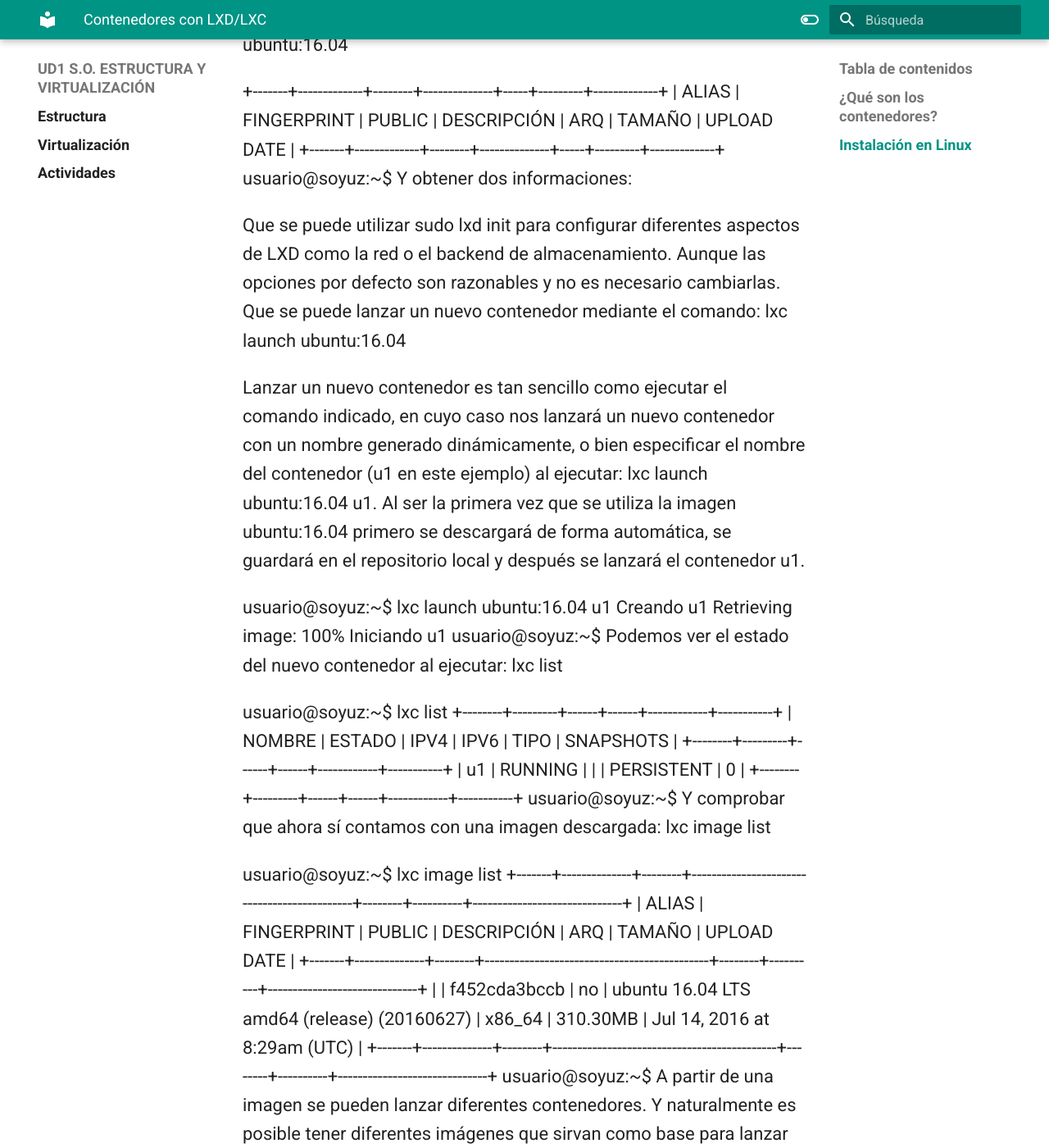
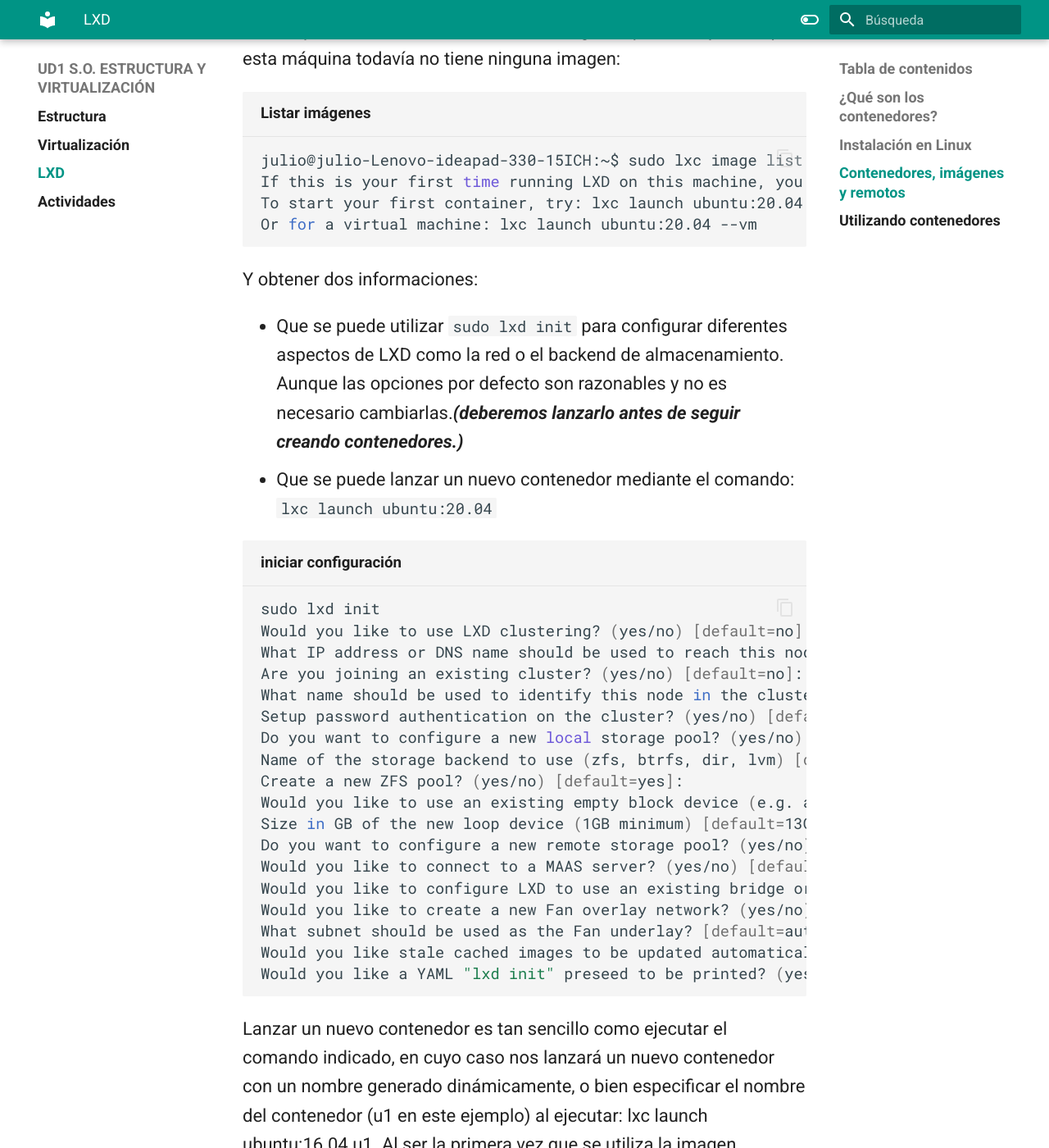
Before and after one commit to jmarlu/ISO, an MkDocs documentation site: the page built from docs/lxd.md, in a window 1280 px wide and 1400 px high, scrolled down 4813 px. Shown: the whole window at 82% size. Built offline with MkDocs 1.6.1 and Material for MkDocs 9.7.7, drawn with Linux system fonts in a browser that asks for light colours; emoji names are drawn with the system emoji font; some of the changed text lies outside the part shown.

Commit message:
introducción lxd

````diff
--- a/docs/lxd.md
+++ b/docs/lxd.md
@@ -10,7 +10,7 @@
 
 Así que el sistema anfitrión y todos los contenedores utilizan el mismo núcleo. En el sistema anfitrión se pueden ver todos los procesos y en cada uno de los contenedores únicamente los propios. La red, la raíz del sistema de archivos, los ficheros de dispositivo y otros recursos también están virtualizados así que cada contenedor puede tener su propia interfaz de red y sistema de archivos raíz. Incluso es posible que un contenedor utilice una distribución de GNU/Linux diferente del resto pero, eso sí, compartiendo el único núcleo que se ejecuta en el equipo anfitrión.
 
-Las ventaja de los contenedores frente a las máquinas virtuales tradicionales es la eficiencia. Un contenedor es mucho más ligero pues no necesita recrear el hardware de la máquina virtual ni ejecutar dentro otro sistema operativo. Los procesos que se ejecutan en un contenedor al fin y al cabo son procesos nativos del equipo anfitrión. Por lo tanto se consigue un mayor rendimiento y es posible ejecutar en un mismo ordenador un número mucho mayor de contenedores que de máquinas virtuales. Hay artículos en los que se menciona la ejecución de 652 contenedores Ubuntu 14.04LTS en un portátil con 16GB de RAM en el que "solo" es posible ejecutar 31 máquinas KVM sin KSM activado y 65 con KSM activado.
+Las ventaja de los contenedores frente a las máquinas virtuales tradicionales es la eficiencia. Un contenedor es mucho más ligero pues no necesita recrear el hardware de la máquina virtual ni ejecutar dentro otro sistema operativo. Los procesos que se ejecutan en un contenedor al fin y al cabo son procesos nativos del equipo anfitrión. Por lo tanto se consigue un mayor rendimiento y es posible ejecutar en un mismo ordenador un número mucho mayor de contenedores que de máquinas virtuales. Hay artículos en los que se menciona [http://blog.dustinkirkland.com/2015/06/lxd-challenge-how-many-containers-can.html](la ejecución de 652 contenedores Ubuntu 14.04LTS) en un portátil con 16GB de RAM en el que "solo" es posible ejecutar 31 máquinas KVM sin KSM activado y 65 con KSM activado.
 
 El inconveniente de los contenedores frente a la virtualización completa asistida por hardware es que se apoya en Linux y todos los contenedores deben ejecutar una distribución de GNU/Linux. Pero como usted sabe con una distribución de GNU/Linux es posible hacer mucho.
 
@@ -24,7 +24,7 @@
 
 LXD se puede instalar sobre Ubuntu 14.04 LTS agregando su propio PPA, pero en la versión 16.04 LTS forma parte de los repositorios oficiales y viene acompañado de una gran novedad: ZFS. LXD puede utilizar diferentes storage-backends, por defecto se utiliza un directorio en el sistema de archivos pero combinar los contenedores con alguna herramienta que proporcione COW (como ZFS, Btrfs o LVM) permite mejorar la velocidad y economizar espacio al trabajar con snapshots o al copiar contenedores. Aunque para probar LXD bastará cualquier sistema de archivos.
 
-La instalación en LXD en Ubuntu 14.04 LTS se realiza con los siguientes comandos:
+La instalación en LXD en Ubuntu se realiza con los siguientes comandos:
 
 ```bash title="Instalación"
 add-apt-repository ppa:ubuntu-lxc/lxd-stable
@@ -35,13 +35,16 @@
 
 La instalación crea el grupo lxd que incluye a los usuarios que pueden utilizarlo. Pero como la información sobre los grupos a los que pertenece un usuario se lee en el momento de iniciar sesión, ahora será necesario salir y volver a entrar. O, alternativamente, ejecutar:
 
+```bash
 newgrp lxd
-En Ubuntu 16.04 LTS no es necesario hacer nada especial para instalar LXD. Únicamente será necesario que el usuario que lo vaya a utilizar forme parte del grupo lxd.
+```
+
+En Ubuntu no es necesario hacer nada especial para instalar LXD. Únicamente será necesario que el usuario que lo vaya a utilizar forme parte del grupo lxd.
 
 Una vez instalado la gestión de los contenedores se realiza a través de la herramienta lxc. Al ejecutarla sin parámetros se muestran las diferentes opciones:
 
 ```bash
-usuario@soyuz:~$ lxc
+julio@julio-Lenovo-ideapad-330-15ICH:~$ lxc
 Usage: lxc [subcommand] [options]
 Órdenes disponibles
 config - Manage configuration.
@@ -73,67 +76,100 @@
 Entorno:
 LXD_CONF Path to an alternate client configuration directory.
 LXD_DIR Path to an alternate server directory.
-usuario@soyuz:~$
+julio@julio-Lenovo-ideapad-330-15ICH:~$
 ```
 
-Contenedores, imágenes y remotos
+## Contenedores, imágenes y remotos
+
 Los contenedores se lanzan a partir de imágenes y las imágenes se almacenan en repositorios locales o remotos. LXD facilita la gestión de contenedores, imágenes y remotos (repositorios de imágenes). De hecho, gracias a que la mayoría de operaciones son automáticas es posible lanzar un contenedor desde el primer momento (lo que descargará de manera automática la imagen necesaria).
 
 Pero vamos a verlo con más detalle. La primera vez que se ejecuta LXD es posible utilizar el comando lxc image list para comprobar que esta máquina todavía no tiene ninguna imagen:
 
-usuario@soyuz:~$ lxc image list
-Generating a client certificate. This may take a minute...
-If this is your first time using LXD, you should also run: sudo lxd init
-To start your first container, try: lxc launch ubuntu:16.04
+```bash title="Listar imágenes"
+julio@julio-Lenovo-ideapad-330-15ICH:~$ sudo lxc image list # (1)
+If this is your first time running LXD on this machine, you should also run: lxd init
+To start your first container, try: lxc launch ubuntu:20.04
+Or for a virtual machine: lxc launch ubuntu:20.04 --vm
 
-+-------+-------------+--------+--------------+-----+---------+-------------+
-| ALIAS | FINGERPRINT | PUBLIC | DESCRIPCIÓN | ARQ | TAMAÑO | UPLOAD DATE |
-+-------+-------------+--------+--------------+-----+---------+-------------+
-usuario@soyuz:~$
+```
+
+1. :man_raising_hand: deberemos poner sudo para obtener privilegios de administrador.
+
 Y obtener dos informaciones:
 
-Que se puede utilizar sudo lxd init para configurar diferentes aspectos de LXD como la red o el backend de almacenamiento. Aunque las opciones por defecto son razonables y no es necesario cambiarlas.
-Que se puede lanzar un nuevo contenedor mediante el comando: lxc launch ubuntu:16.04
+- Que se puede utilizar `sudo lxd init` para configurar diferentes aspectos de LXD como la red o el backend de almacenamiento. Aunque las opciones por defecto son razonables y no es necesario cambiarlas.**_(deberemos lanzarlo antes de seguir creando contenedores.)_**
+- Que se puede lanzar un nuevo contenedor mediante el comando: `lxc launch ubuntu:20.04`
 
-Lanzar un nuevo contenedor es tan sencillo como ejecutar el comando indicado, en cuyo caso nos lanzará un nuevo contenedor con un nombre generado dinámicamente, o bien especificar el nombre del contenedor (u1 en este ejemplo) al ejecutar: lxc launch ubuntu:16.04 u1. Al ser la primera vez que se utiliza la imagen ubuntu:16.04 primero se descargará de forma automática, se guardará en el repositorio local y después se lanzará el contenedor u1.
+```bash title="iniciar configuración"
+sudo lxd init
+Would you like to use LXD clustering? (yes/no) [default=no]: yes
+What IP address or DNS name should be used to reach this node? [default=192.168.1.37]:
+Are you joining an existing cluster? (yes/no) [default=no]:
+What name should be used to identify this node in the cluster? [default=julio-Lenovo-ideapad-330-15ICH]:
+Setup password authentication on the cluster? (yes/no) [default=no]:
+Do you want to configure a new local storage pool? (yes/no) [default=yes]:
+Name of the storage backend to use (zfs, btrfs, dir, lvm) [default=zfs]:
+Create a new ZFS pool? (yes/no) [default=yes]:
+Would you like to use an existing empty block device (e.g. a disk or partition)? (yes/no) [default=no]:
+Size in GB of the new loop device (1GB minimum) [default=13GB]:
+Do you want to configure a new remote storage pool? (yes/no) [default=no]:
+Would you like to connect to a MAAS server? (yes/no) [default=no]:
+Would you like to configure LXD to use an existing bridge or host interface? (yes/no) [default=no]:
+Would you like to create a new Fan overlay network? (yes/no) [default=yes]:
+What subnet should be used as the Fan underlay? [default=auto]:
+Would you like stale cached images to be updated automatically? (yes/no) [default=yes]
+Would you like a YAML "lxd init" preseed to be printed? (yes/no) [default=no]:
+```
 
-usuario@soyuz:~$ lxc launch ubuntu:16.04 u1
+Lanzar un nuevo contenedor es tan sencillo como ejecutar el comando indicado, en cuyo caso nos lanzará un nuevo contenedor con un nombre generado dinámicamente, o bien especificar el nombre del contenedor (u1 en este ejemplo) al ejecutar: lxc launch ubuntu:16.04 u1. Al ser la primera vez que se utiliza la imagen ubuntu:16.04 **primero se descargará de forma automática**, se guardará en el repositorio local y después se lanzará el contenedor u1.
+
+```bash title="Lanzar contenedores sobre imágenes"
+julio@julio-Lenovo-ideapad-330-15ICH:~$ lxc launch ubuntu:20.04 u1
 Creando u1
 Retrieving image: 100%
 Iniciando u1
-usuario@soyuz:~$
-Podemos ver el estado del nuevo contenedor al ejecutar: lxc list
+julio@julio-Lenovo-ideapad-330-15ICH:~$
+```
 
-usuario@soyuz:~$ lxc list
-+--------+---------+------+------+------------+-----------+
-| NOMBRE | ESTADO | IPV4 | IPV6 | TIPO | SNAPSHOTS |
-+--------+---------+------+------+------------+-----------+
-| u1 | RUNNING | | | PERSISTENT | 0 |
-+--------+---------+------+------+------------+-----------+
-usuario@soyuz:~$
-Y comprobar que ahora sí contamos con una imagen descargada: lxc image list
+Podemos ver el estado del nuevo contenedor al ejecutar: `sudo lxc list`
 
-usuario@soyuz:~$ lxc image list
-+-------+--------------+--------+---------------------------------------------+--------+----------+------------------------------+
-| ALIAS | FINGERPRINT | PUBLIC | DESCRIPCIÓN | ARQ | TAMAÑO | UPLOAD DATE |
-+-------+--------------+--------+---------------------------------------------+--------+----------+------------------------------+
-| | f452cda3bccb | no | ubuntu 16.04 LTS amd64 (release) (20160627) | x86_64 | 310.30MB | Jul 14, 2016 at 8:29am (UTC) |
-+-------+--------------+--------+---------------------------------------------+--------+----------+------------------------------+
-usuario@soyuz:~$
+```bash title="Estado contenedores"
+julio@julio-Lenovo-ideapad-330-15ICH:~$ sudo lxc list
++------+---------+--------------------+------+-----------+-----------+--------------------------------+
+| NAME |  STATE  |        IPV4        | IPV6 |   TYPE    | SNAPSHOTS |            LOCATION            |
++------+---------+--------------------+------+-----------+-----------+--------------------------------+
+| u1   | RUNNING | 240.37.0.72 (eth0) |      | CONTAINER | 0         | julio-Lenovo-ideapad-330-15ICH |
++------+---------+--------------------+------+-----------+-----------+--------------------------------+
+```
+
+Y comprobar que ahora sí contamos con una imagen descargada: `sudo lxc image list`
+
+```bash title="Estado de la imágenes que hemos descargado"
+julio@julio-Lenovo-ideapad-330-15ICH:~$ sudo lxc image list
++-------+--------------+--------+---------------------------------------------+--------------+-----------+----------+-------------------------------+
+| ALIAS | FINGERPRINT  | PUBLIC |                 DESCRIPTION                 | ARCHITECTURE |   TYPE    |   SIZE   |          UPLOAD DATE          |
++-------+--------------+--------+---------------------------------------------+--------------+-----------+----------+-------------------------------+
+|       | 67c172d007a3 | no     | ubuntu 20.04 LTS amd64 (release) (20230908) | x86_64       | CONTAINER | 425.65MB | Sep 13, 2023 at 11:01am (UTC) |
++-------+--------------+--------+---------------------------------------------+--------------+-----------+----------+-------------------------------+
+
+```
+
 A partir de una imagen se pueden lanzar diferentes contenedores. Y naturalmente es posible tener diferentes imágenes que sirvan como base para lanzar contenedores (unos con OpenSSH instalado, otros con la pila LAMP) o imágenes de diferentes distribuciones de GNU/Linux (Ubuntu, CentOS, Fedora...).
 
 Las imágenes se pueden importar/exportar desde/a un fichero tarball y a partir de un contenedor es posible publicar una imagen.
 
-Utilizando contenedores
+## Utilizando contenedores
+
 Las operaciones básicas con los contenedores son:
 
-Función: Comando:
-Listar contenedores lxc list
-Lanzar un contenedor nuevo lxc launch <imagen> [nombre]
-Detener un contenedor lxc stop <nombre>
-Encender un contenedor lxc start <nombre>
-Obtener un shell en un contenedor lxc exec <nombre> -- /bin/bash
-Borrar un contenedor o snapshot lxc delete <nombre>
+| Función:                          | Comando:                         |
+| --------------------------------- | -------------------------------- |
+| Listar contenedores               | `lxc list   `                    |
+| Lanzar un contenedor nuevo        | `lxc launch <imagen> [nombre]`   |
+| Detener un contenedor             | `lxc stop <nombre> `             |
+| Encender un contenedor            | `lxc start <nombre>     `        |
+| Obtener un shell en un contenedor | `lxc exec <nombre> -- /bin/bash` |
+| Borrar un contenedor o snapshot   | `lxc delete <nombre>`            |
 
 Es posible utilizar el comando lxc launch para lanzar un nuevo contenedor a partir de una imagen (por ejemplo: lxc launch ubuntu:16.04 u1). Una vez creado el contenedor estará en ejecución y se podrá detener o volver a encender respectivamente con los comandos lxc stop y lxc start. Cuando el contenedor ya no sea necesario se puede borrar con lxc delete.
 
@@ -141,30 +177,30 @@
 
 Un pequeño ejemplo de uso:
 
-usuario@soyuz:~$ lxc list
+julio@julio-Lenovo-ideapad-330-15ICH:~$ lxc list
 +--------+---------+------+------+------------+-----------+
 | NOMBRE | ESTADO | IPV4 | IPV6 | TIPO | SNAPSHOTS |
 +--------+---------+------+------+------------+-----------+
 | u1 | RUNNING | | | PERSISTENT | 0 |
 +--------+---------+------+------+------------+-----------+
-usuario@soyuz:~$ lxc exec u1 -- /bin/bash
+julio@julio-Lenovo-ideapad-330-15ICH:~$ lxc exec u1 -- /bin/bash
 root@u1:~# uname -a
 Linux u1 4.4.0-28-generic #47-Ubuntu SMP Fri Jun 24 10:09:13 UTC 2016 x86_64 x86_64 x86_64 GNU/Linux
 root@u1:~# exit
 exit
-usuario@soyuz:~$ lxc stop u1
-usuario@soyuz:~$ lxc list
+julio@julio-Lenovo-ideapad-330-15ICH:~$ lxc stop u1
+julio@julio-Lenovo-ideapad-330-15ICH:~$ lxc list
 +--------+---------+------+------+------------+-----------+
 | NOMBRE | ESTADO | IPV4 | IPV6 | TIPO | SNAPSHOTS |
 +--------+---------+------+------+------------+-----------+
 | u1 | STOPPED | | | PERSISTENT | 0 |
 +--------+---------+------+------+------------+-----------+
-usuario@soyuz:~$ lxc delete u1
-usuario@soyuz:~$ lxc list
+julio@julio-Lenovo-ideapad-330-15ICH:~$ lxc delete u1
+julio@julio-Lenovo-ideapad-330-15ICH:~$ lxc list
 +--------+--------+------+------+------+-----------+
 | NOMBRE | ESTADO | IPV4 | IPV6 | TIPO | SNAPSHOTS |
 +--------+--------+------+------+------+-----------+
-usuario@soyuz:~$
+julio@julio-Lenovo-ideapad-330-15ICH:~$
 Con los contenedores además de las operaciones mostradas es posible:
 
 Crear instantáneas (snapshots) y restaurar su estado incluyendo su memoria.
@@ -189,10 +225,10 @@
 
 Veamos qué configuración tiene un contenedor recién creado:
 
-usuario@soyuz:~$ lxc launch ubuntu:16.04 u1
+julio@julio-Lenovo-ideapad-330-15ICH:~$ lxc launch ubuntu:16.04 u1
 Creando u1
 Iniciando u1
-usuario@soyuz:~$ lxc config show u1
+julio@julio-Lenovo-ideapad-330-15ICH:~$ lxc config show u1
 name: u1
 profiles:
 
@@ -206,11 +242,11 @@
   path: /
   type: disk
   ephemeral: false
-  usuario@soyuz:~$
+  julio@julio-Lenovo-ideapad-330-15ICH:~$
   Y como es posible fijar un límite para el consumo de memoria principal:
 
-usuario@soyuz:~$ lxc config set u1 limits.memory 512MB
-usuario@soyuz:~$ lxc config show u1
+julio@julio-Lenovo-ideapad-330-15ICH:~$ lxc config set u1 limits.memory 512MB
+julio@julio-Lenovo-ideapad-330-15ICH:~$ lxc config show u1
 name: u1
 profiles:
 
@@ -225,10 +261,10 @@
   path: /
   type: disk
   ephemeral: false
-  usuario@soyuz:~$
+  julio@julio-Lenovo-ideapad-330-15ICH:~$
   Y el cambio es visible desde el punto de vista del contenedor:
 
-usuario@soyuz:~$ lxc exec u1 -- /bin/bash
+julio@julio-Lenovo-ideapad-330-15ICH:~$ lxc exec u1 -- /bin/bash
 root@u1:~# free -m
 total used free shared buff/cache available
 Mem: 512 11 421 8 79 421
@@ -254,13 +290,13 @@
 
 En el siguiente ejemplo se lanza el contenedor u1, se crea el directorio directorio1 en el sistema anfitrión, y se añade como un nuevo disco disponible en /mnt/disco1 en el contenedor.
 
-usuario@soyuz:~$ lxc launch ubuntu:16.04 u1
+julio@julio-Lenovo-ideapad-330-15ICH:~$ lxc launch ubuntu:16.04 u1
 Creando u1
 Iniciando u1
-usuario@soyuz:~$ mkdir disco1
-usuario@soyuz:~$ lxc config device add u1 disco1 disk source=/home/usuario/disco1 path=/mnt/disco1
+julio@julio-Lenovo-ideapad-330-15ICH:~$ mkdir disco1
+julio@julio-Lenovo-ideapad-330-15ICH:~$ lxc config device add u1 disco1 disk source=/home/usuario/disco1 path=/mnt/disco1
 Device disco1 added to u1
-usuario@soyuz:~$ lxc exec u1 -- /bin/bash
+julio@julio-Lenovo-ideapad-330-15ICH:~$ lxc exec u1 -- /bin/bash
 root@u1:~# cd /mnt/
 root@u1:/mnt# ll
 total 6
@@ -274,18 +310,22 @@
 
 En el siguiente ejemplo se muestra cómo añadir una nueva interfaz de red en modo puente (eth1) utilizando el puente lxdbr0 de la máquina física.
 
-usuario@soyuz:~$ lxc launch ubuntu:16.04 u1
+julio@julio-Lenovo-ideapad-330-15ICH:~$ lxc launch ubuntu:16.04 u1
 Creando u1
 Iniciando u1
-usuario@soyuz:~$ lxc config device add u1 eth1 nic nictype=bridged parent=lxdbr0
+julio@julio-Lenovo-ideapad-330-15ICH:~$ lxc config device add u1 eth1 nic nictype=bridged parent=lxdbr0
 Device eth1 added to u1
-usuario@soyuz:~$ lxc exec u1 -- /bin/bash
+julio@julio-Lenovo-ideapad-330-15ICH:~$ lxc exec u1 -- /bin/bash
 root@ubuntu:~# ifconfig eth1
 eth1 Link encap:Ethernet HWaddr 00:16:3e:61:45:e8
- BROADCAST MULTICAST MTU:1500 Metric:1
+BROADCAST MULTICAST MTU:1500 Metric:1
 RX packets:0 errors:0 dropped:0 overruns:0 frame:0
 TX packets:0 errors:0 dropped:0 overruns:0 carrier:0
 collisions:0 txqueuelen:1000
 RX bytes:0 (0.0 B) TX bytes:0 (0.0 B)
 
 root@ubuntu:~#
+
+```
+
+```
--- a/docs/stylesheets/extra.css
+++ b/docs/stylesheets/extra.css
@@ -1,6 +1,9 @@
 .md-typeset {
   font-size: 1.1rem;
   line-height: 1.6;
+}
+.md-typeset table:not([class]) {
+  font-size: 1rem;
 }
 .md-nav {
   font-size: 0.9rem;
--- a/mkdocs.yml
+++ b/mkdocs.yml
@@ -3,6 +3,7 @@
 nav:
   - Estructura: index.md
   - Virtualización: virtual.md
+  - LXD: lxd.md
   - Actividades: Actividades.md
 
 theme:
@@ -43,6 +44,7 @@
   - pymdownx.arithmatex:
       generic: true
   - footnotes
+  - tables
   - pymdownx.details
   - pymdownx.superfences
   - pymdownx.mark
````
